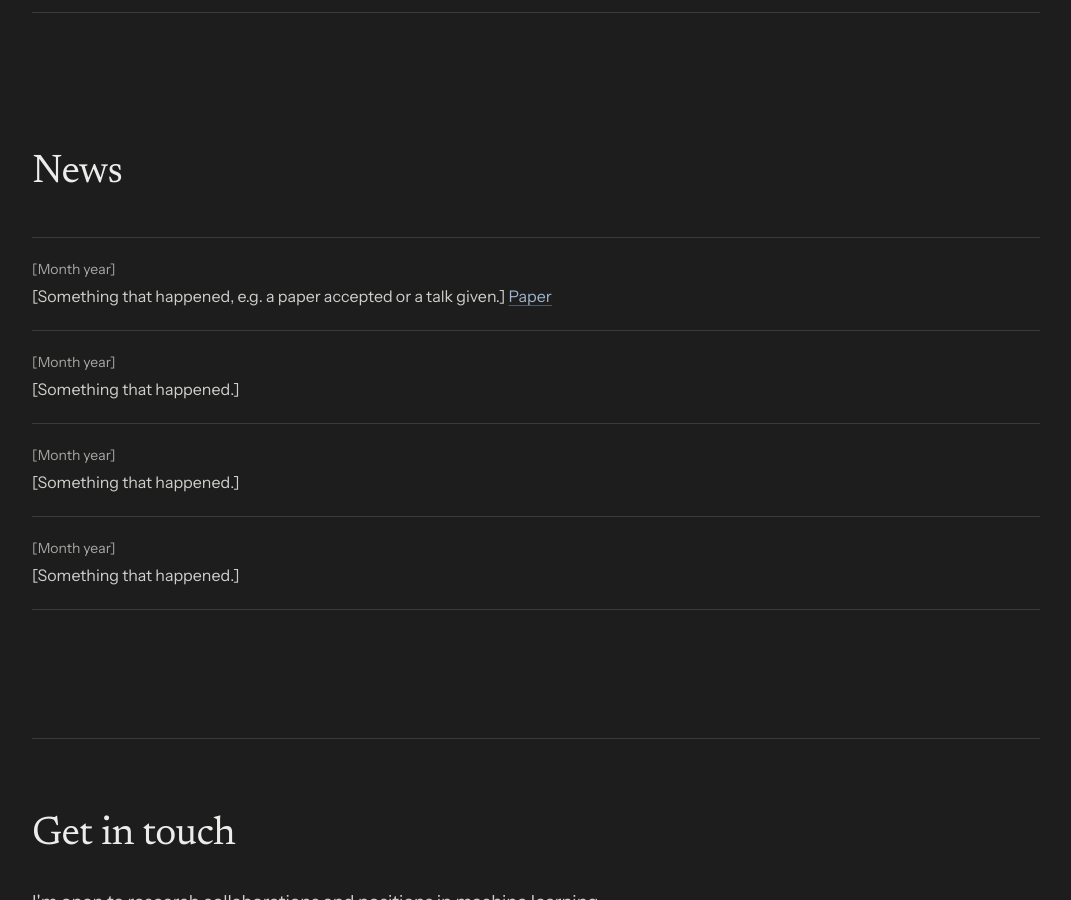
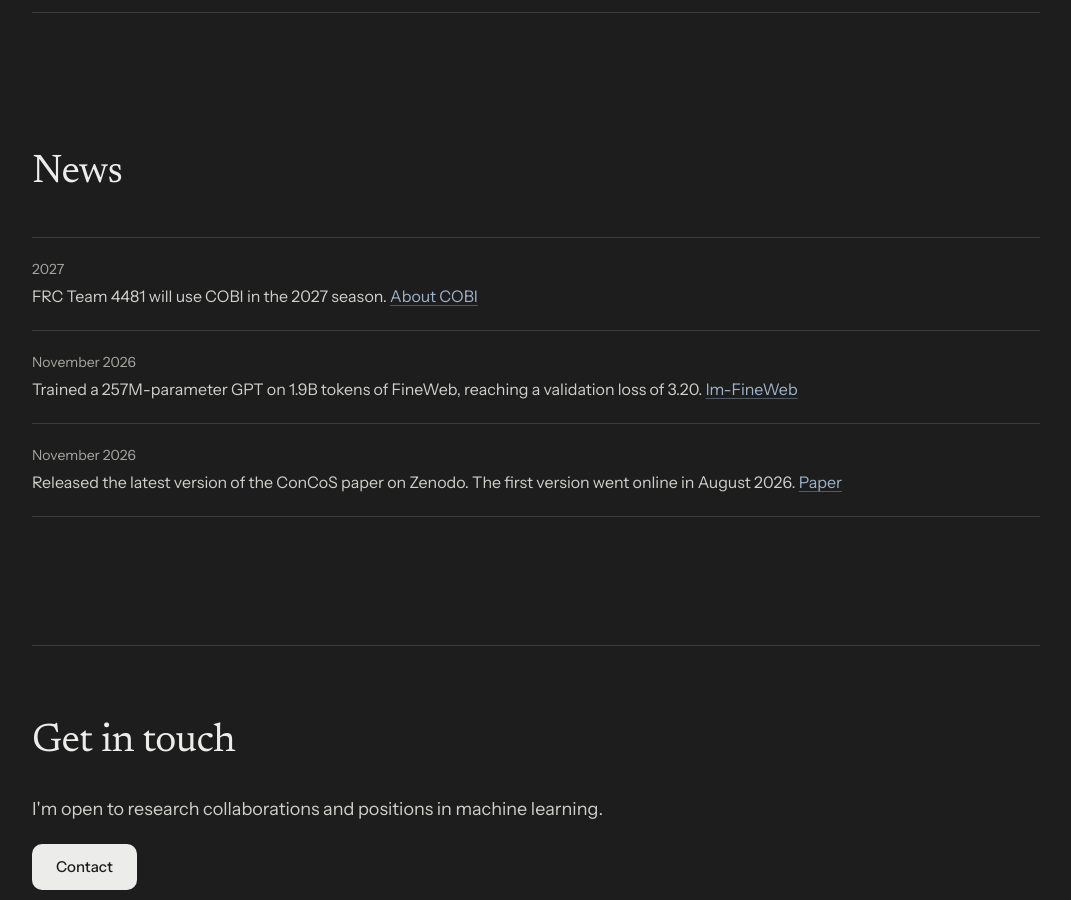
Before and after one commit to nickvankemenade-ai/nickvankemenade-ai.github.io, a Jekyll site: the page built from index.html, in a window 1280 px wide and 900 px high, scrolled down 2542 px. Shown: the whole window, without its empty margins (104-1175 px from the left). Built offline with Jekyll 4.4.1, drawn with Linux system fonts in a browser that asks for light colours.

Commit message:
Add news items and lm-FineWeb results
Co-Authored-By: Claude Opus 5.5 <noreply@anthropic.com>

```diff
--- a/_data/news.yml
+++ b/_data/news.yml
@@ -1,11 +1,13 @@
-# Newest first. The homepage shows the first four.
-- date: "[Month year]"
-  text: "[Something that happened, e.g. a paper accepted or a talk given.]"
-  url: "#"
+# Newest first. The homepage shows the first three.
+- date: "2027"
+  text: "FRC Team 4481 will use COBI in the 2027 season."
+  url: /works/cobi/
+  link_label: About COBI
+- date: "November 2026"
+  text: "Trained a 257M-parameter GPT on 1.9B tokens of FineWeb, reaching a validation loss of 3.20."
+  url: /works/lm-fineweb/
+  link_label: lm-FineWeb
+- date: "November 2026"
+  text: "Released the latest version of the ConCoS paper on Zenodo. The first version went online in August 2026."
+  url: https://zenodo.org/records/24282231
   link_label: Paper
-- date: "[Month year]"
-  text: "[Something that happened.]"
-- date: "[Month year]"
-  text: "[Something that happened.]"
-- date: "[Month year]"
-  text: "[Something that happened.]"
--- a/_works/lm-fineweb.md
+++ b/_works/lm-fineweb.md
@@ -18,3 +18,7 @@ lm-FineWeb trains a decoder-only transformer on FineWeb, a large dataset of filt
 - **SwiGLU** activations in the feed-forward layers
 - **Rotary position embeddings (RoPE)** to encode token positions
 - A **custom byte-pair encoding (BPE) tokenizer**, trained for this project
+
+## Results
+
+In November 2026, a 257M-parameter model trained on 1.9 billion tokens reached a validation loss of 3.20.
--- a/index.html
+++ b/index.html
@@ -33,7 +33,7 @@ title: Home
 <section class="section">
   <h2>News</h2>
   <ul class="news-list">
-    {% for item in site.data.news limit: 4 %}
+    {% for item in site.data.news limit: 3 %}
     <li>
       <span class="muted">{{ item.date }}</span>
       <p>{{ item.text }}{% if item.url %} <a href="{{ item.url }}">{{ item.link_label | default: 'More' }}</a>{% endif %}</p>
```
